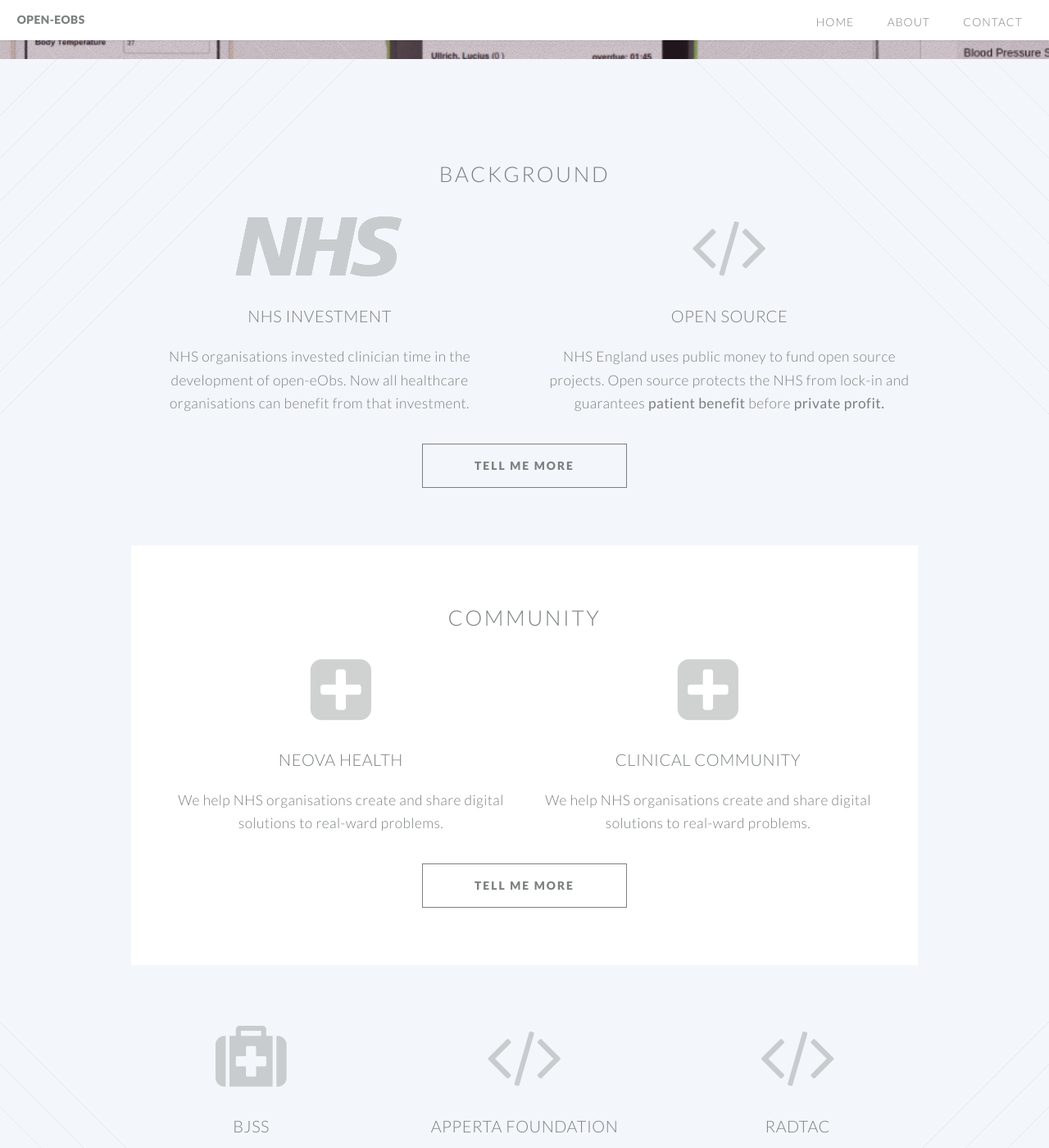
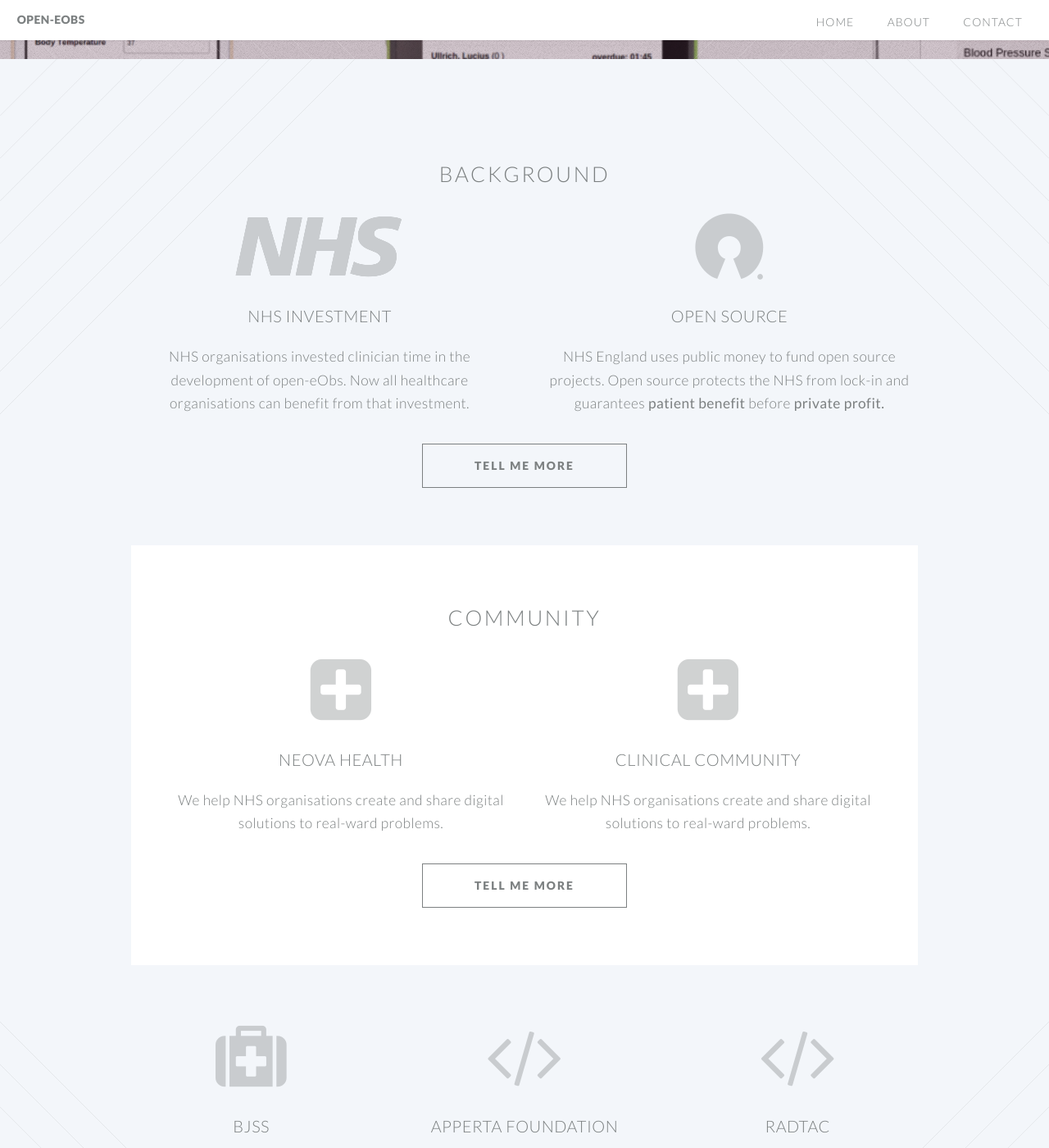
Before and after one commit to openeobs/openeobs.github.io, a Jekyll site: the page built from about_openeobs.html, in a window 1280 px wide and 1400 px high, scrolled down 528 px. Shown: the whole window at 82% size. Built offline with Jekyll 4.4.1, drawn with Linux system fonts in a browser that asks for light colours.

Commit message:
Fontello with OSI icon

```diff
--- a/about_openeobs.html
+++ b/about_openeobs.html
@@ -26,7 +26,7 @@
 							<div class="6u">
 
 								<section>
-									<span class="icon featured fa-code"></span>
+									<span class="fonticon featured icon-open_source_initiative_keyhole"></span>
 									<header>
 										<h3>Open Source</h3>
 									</header>
--- a/css/fontello.css
+++ b/css/fontello.css
@@ -20,6 +20,5 @@
 }
 */
 
-
-
-.icon-nhs-logo:before { content: '\e800'; } /* '' */
+.icon-nhs-logo:before { content: '\e801'; } /* '' */
+.icon-open_source_initiative_keyhole:before { content: '\e802'; } /* '' */
```
Also changed, not shown: fonts/fontello.ttf, fonts/fontello.woff, fonts/fontello.woff2, 2 other files.
